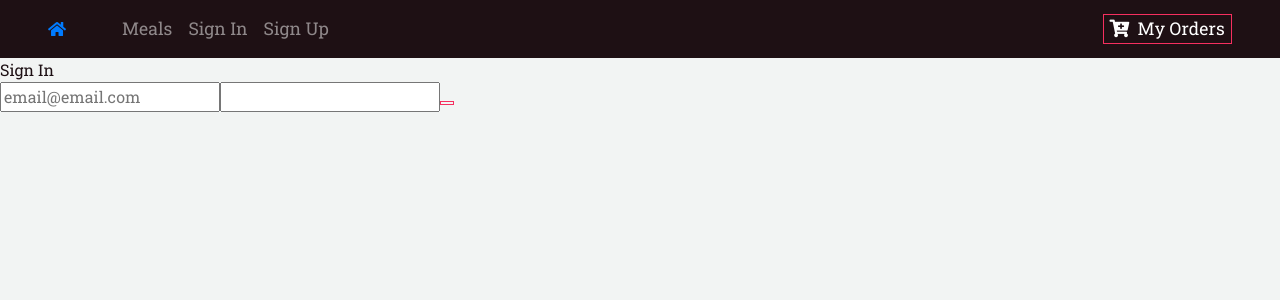
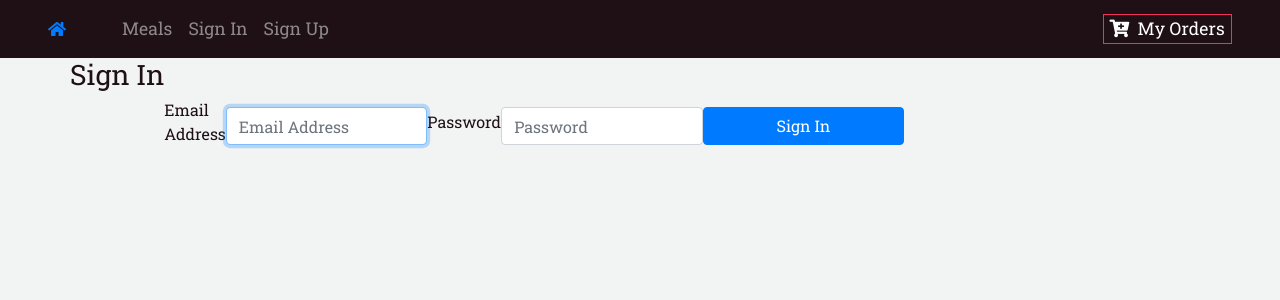
Before and after one commit to Infinical/Ride, a React (Create React App) app: page /signin in a window 1280 px wide. Shown: the top 300 px of the page. Built offline with nearby package versions, Linux system fonts and the light colour scheme.

Commit message:
Style sign and sign up

```diff
--- a/src/components/Signin.js
+++ b/src/components/Signin.js
@@ -1,6 +1,6 @@
 import React, { Component } from "react";
-import { Button } from "./Button";
 import iziToast from "izitoast";
+import styled from "styled-components";
 
 export default class Signin extends Component {
   constructor(props) {
@@ -66,26 +66,79 @@ export default class Signin extends Component {
     const { Email, Password } = this.state;
     return (
       <React.Fragment>
-        <header as="h1" textAlign="center" className="signin-h1">
+        <div className="container">
+          <div className="row">
+            <h1 className="h3 mb-3 font-weight-normal text-capitalize">
               Sign In
-        </header>
-        <form>
+            </h1>
+            <Form className="form-signin">
+              <label>Email Address</label>
+
               <input
+                className="form-control"
                 type="email"
                 label="Email"
-            placeholder="email@email.com"
+                placeholder="Email Address"
                 value={Email}
                 onChange={this.onChangeEmail}
+                required
+                autoFocus
               />
+              <label>Password</label>
               <input
+                className="form-control"
                 type="password"
                 label="Password"
                 onChange={this.onChangePassword}
                 value={Password}
+                placeholder="Password"
+                required
               />
-          <Button label="Sign In" onClick={this.onSignIn} />
-        </form>
+              <button
+                class="btn btn-m btn-primary btn-block"
+                type="submit"
+                onClick={this.onSignIn}
+              >
+                Sign In
+              </button>
+            </Form>
+          </div>
+        </div>
       </React.Fragment>
     );
   }
 }
+const Form = styled.form`
+  height: 100%;
+  display: -ms-flexbox;
+  display: flex;
+  -ms-flex-align: center;
+  align-items: center;
+  padding-top: 40px;
+  padding-bottom: 40px;
+  background: var(--mainWhite);
+
+  .form-signin {
+    width: 100%;
+    max-width: 330px;
+    padding: 15px;
+    margin: auto;
+  }
+  .form-signin input[type="email"] {
+    margin-bottom: -1px;
+    border-bottom-right-radius: 0;
+    border-bottom-left-radius: 0;
+  }
+  .form-signin input[type="password"] {
+    margin-bottom: 10px;
+    border-top-left-radius: 0;
+    border-top-right-radius: 0;
+  }
+  .form-signin .form-control {
+    position: relative;
+    box-sizing: border-box;
+    height: auto;
+    padding: 10px;
+    font-size: 16px;
+  }
+`;
--- a/src/components/Signup.js
+++ b/src/components/Signup.js
@@ -1,5 +1,5 @@
 import React, { Component } from "react";
-import { Button } from "./Button";
+import styled from "styled-components";
 import iziToast from "izitoast";
 
 export default class Signup extends Component {
@@ -81,32 +81,84 @@ export default class Signup extends Component {
     const { Email, Password, Passwordc } = this.state;
     return (
       <React.Fragment>
-        <header as="h1" textAlign="center" className="signup-h1">
+        <div className="container">
+          <div className="row">
+            <h1 className="h3 mb-3 font-weight-normal text-capitalize">
               Sign Up
-        </header>
-        <form>
+            </h1>
+            <Form className="form-signup">
               <input
+                className="form-control"
                 type="email"
                 label="Email"
                 placeholder="email@email.com"
                 value={Email}
                 onChange={this.onChangeEmail}
+                required
+                autoFocus
               />
               <input
+                className="form-control"
                 type="password"
                 label="Password"
                 onChange={this.onChangePassword}
                 value={Password}
+                required
               />
               <input
+                className="form-control"
                 type="password"
                 label="Confirm Password"
                 value={Passwordc}
                 onChange={this.onChangePasswordc}
+                required
               />
-          <Button label="Sign Up" onClick={this.onSignUp} />
-        </form>
+              <button
+                class="btn btn-m btn-primary btn-block"
+                type="submit"
+                onClick={this.onSignUp}
+              >
+                Sign Up
+              </button>
+            </Form>
+          </div>
+        </div>
       </React.Fragment>
     );
   }
 }
+
+const Form = styled.form`
+  height: 100%;
+  display: -ms-flexbox;
+  display: flex;
+  -ms-flex-align: center;
+  align-items: center;
+  padding-top: 40px;
+  padding-bottom: 40px;
+  background: var(--mainWhite);
+
+  .form-signup {
+    width: 100%;
+    max-width: 330px;
+    padding: 15px;
+    margin: auto;
+  }
+  .form-signup input[type="email"] {
+    margin-bottom: -1px;
+    border-bottom-right-radius: 0;
+    border-bottom-left-radius: 0;
+  }
+  .form-signup input[type="password"] {
+    margin-bottom: 10px;
+    border-top-left-radius: 0;
+    border-top-right-radius: 0;
+  }
+  .form-signin .form-control {
+    position: relative;
+    box-sizing: border-box;
+    height: auto;
+    padding: 10px;
+    font-size: 16px;
+  }
+`;
```
Lines whose indentation alone changed are shown as unchanged.
